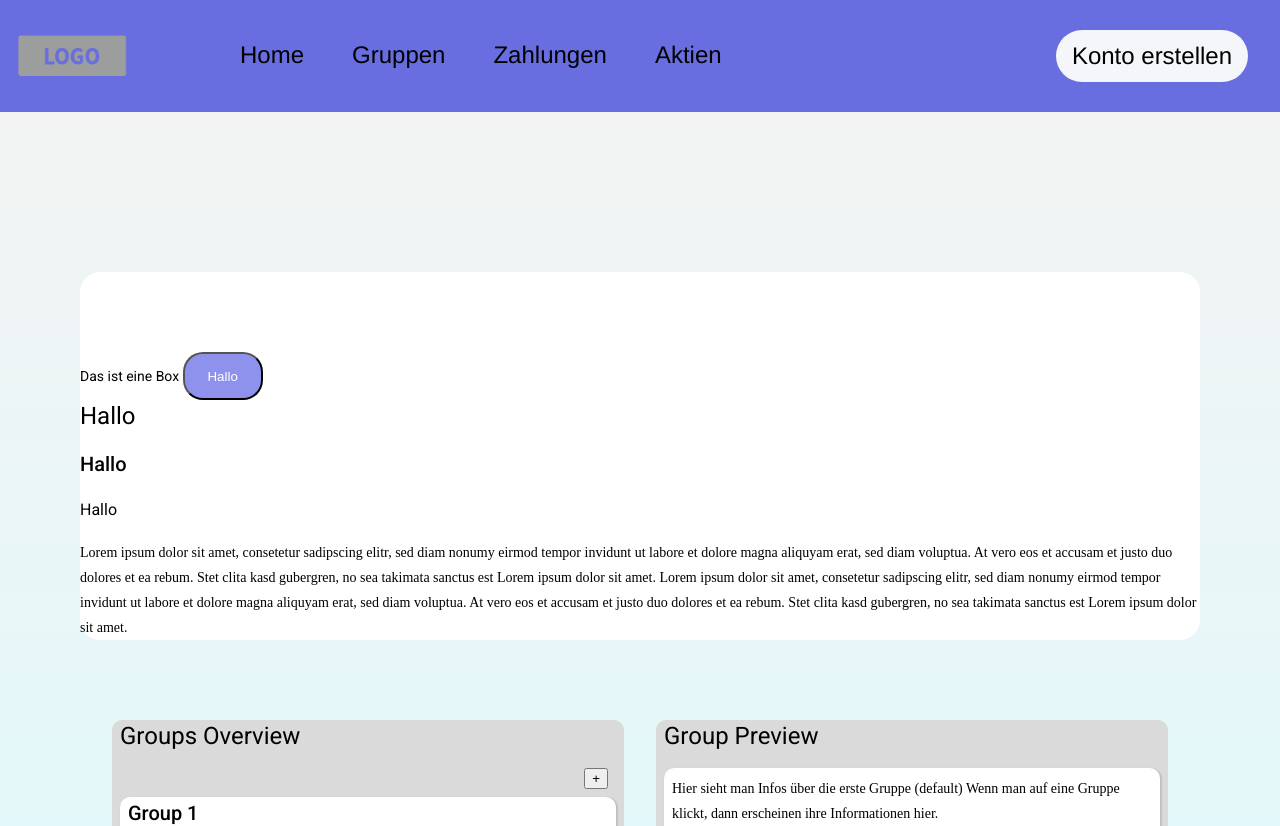
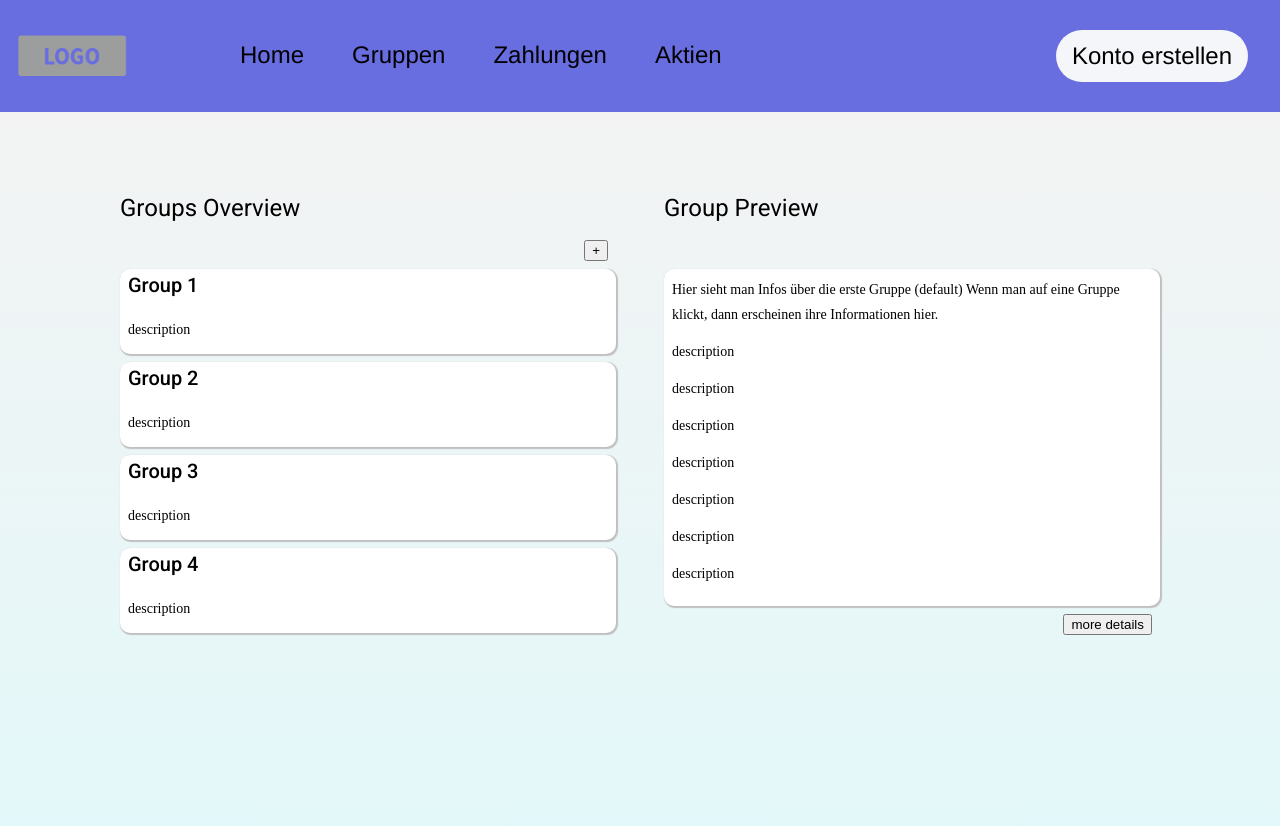
Before and after one commit to Davo00/aktien-app-frontend, an Angular app in the folder ShaFi/: page /group-overview in a window 1280 px wide. Shown: the top 826 px of the page. Built offline with nearby package versions, Linux system fonts and the light colour scheme; a web font is replaced by a local one.

Commit message:
group overview page

```diff
--- a/ShaFi/src/app/app.component.html
+++ b/ShaFi/src/app/app.component.html
@@ -8,7 +8,11 @@
         <li>
           <a class="NavListElement" href="#" routerLink="/"> Home </a>
         </li>
-        <li><a class="NavListElement" href="#" routerLink="/group-overview"> Gruppen </a></li>
+        <li>
+          <a class="NavListElement" href="#" routerLink="/group-overview">
+            Gruppen
+          </a>
+        </li>
         <li>
           <a class="NavListElement" href="#" routerLink="/"> Zahlungen </a>
         </li>
@@ -26,35 +30,29 @@
       <i class="fas fa-bars"> </i>
     </div>
 
-    <div class="MobileSiteMenu" id="MobileNav" [ngClass]="{ active: isactive() }">
+    <div
+      class="MobileSiteMenu"
+      id="MobileNav"
+      [ngClass]="{ active: isactive() }"
+    >
       <!-- <div class="MobileSiteContent"> -->
       <div (click)="thisclicked()" class="MenueIconstimes">
         <i class="fas fa-times"></i>
       </div>
 
-
-
-
       <div class="BurgerMenu">
-
         <div (click)="thisclicked()" class="MenueIcons">
-          <i class='fas fa-bars'>
-
-          </i>
+          <i class="fas fa-bars"> </i>
         </div>
 
-
-
-
-
-        <div class="MobileSiteMenu" id="MobileNav" [ngClass]="{active: isactive()}">
-
-
-
-
+        <div
+          class="MobileSiteMenu"
+          id="MobileNav"
+          [ngClass]="{ active: isactive() }"
+        >
           <!-- <div class="MobileSiteContent"> -->
           <div (click)="thisclicked()" class="MenueIconstimes">
-            <i class='fas fa-times'></i>
+            <i class="fas fa-times"></i>
           </div>
 
           <div class="UserIcon">
@@ -62,22 +60,27 @@
             <p class="UserName">Username</p>
           </div>
           <ul class="BurgerNavList">
-
             <li>
-              <a class="BurgerNavListElement" href="#" routerLink="/"> Element der Liste </a>
+              <a class="BurgerNavListElement" href="#" routerLink="/">
+                Element der Liste
+              </a>
             </li>
             <li>
-              <a class="BurgerNavListElement" href="#" routerLink="/"> Element der Liste </a>
+              <a class="BurgerNavListElement" href="#" routerLink="/">
+                Element der Liste
+              </a>
             </li>
             <li>
-              <a class="BurgerNavListElement" href="#" routerLink="/"> Element der Liste </a>
+              <a class="BurgerNavListElement" href="#" routerLink="/">
+                Element der Liste
+              </a>
             </li>
             <li>
-              <a class="BurgerNavListElement" href="#" routerLink="/"> Element der Liste </a>
+              <a class="BurgerNavListElement" href="#" routerLink="/">
+                Element der Liste
+              </a>
             </li>
-            <div class="BurgerNavListElementEinstellung">
-              Einstellungen
-            </div>
+            <div class="BurgerNavListElementEinstellung">Einstellungen</div>
           </ul>
         </div>
         <ul class="BurgerNavList">
@@ -109,40 +112,6 @@
   </div>
 </header>
 
-
-
-
-
-
-
-
-
-
-
-<body style="background: var(--maincolor); height: 100vh; padding-top: 5rem;">
-
-  <div
-    style="margin: 5rem 5rem 5rem 5rem;background-color: white; box-shadow:10px 5px 5px px silver; border-radius: 20px;">
-    Das ist eine Box
-
-    <button
-      style="margin: 5rem 0 0 0;color: white; background-color: #8f92ec; width: 5rem; height: 3rem; border-radius: 20px;">
-      Hallo
-    </button>
-
-    <h1>Hallo</h1>
-    <h2>Hallo</h2>
-    <h3>Hallo</h3>
-    <p>Lorem ipsum dolor sit amet, consetetur sadipscing elitr, sed diam nonumy eirmod tempor invidunt ut labore et
-      dolore magna aliquyam erat, sed diam voluptua. At vero eos et accusam et justo duo dolores et ea rebum. Stet clita
-      kasd gubergren, no sea takimata sanctus est Lorem ipsum dolor sit amet. Lorem ipsum dolor sit amet, consetetur
-      sadipscing elitr, sed diam nonumy eirmod tempor invidunt ut labore et dolore magna aliquyam erat, sed diam
-      voluptua. At vero eos et accusam et justo duo dolores et ea rebum. Stet clita kasd gubergren, no sea takimata
-      sanctus est Lorem ipsum dolor sit amet.</p>
-
-
-
-  </div>
-
+<body style="background: var(--maincolor); height: 100vh; padding-top: 5rem">
   <router-outlet></router-outlet>
 </body>
--- a/ShaFi/src/app/group-overview/group-overview.component.css
+++ b/ShaFi/src/app/group-overview/group-overview.component.css
@@ -3,7 +3,6 @@
   justify-content: center;
 }
 .groupOverview {
-  background-color: rgb(218, 218, 218);
   width: 40%;
   margin-right: 1rem;
   border-radius: 10px;
@@ -35,7 +34,6 @@
 }
 
 .groupPreview {
-  background-color: rgb(218, 218, 218);
   width: 40%;
   margin-left: 1rem;
   border-radius: 10px;
@@ -55,6 +53,7 @@
   padding-top: 0.5rem;
   padding-right: 0.5rem;
   padding-bottom: 0.5rem;
+  margin-top: 2.82rem;
 }
 
 .moreDetailsButton {
--- a/ShaFi/src/app/group-overview/group-overview.component.html
+++ b/ShaFi/src/app/group-overview/group-overview.component.html
@@ -27,6 +27,7 @@
   <div class="groupPreview">
     <div class="groupPreviewContainer">
       <h1 class="">Group Preview</h1>
+      <div></div>
       <div class="groupPreviewContent">
         <p>
           Hier sieht man Infos über die erste Gruppe (default) Wenn man auf eine
```
